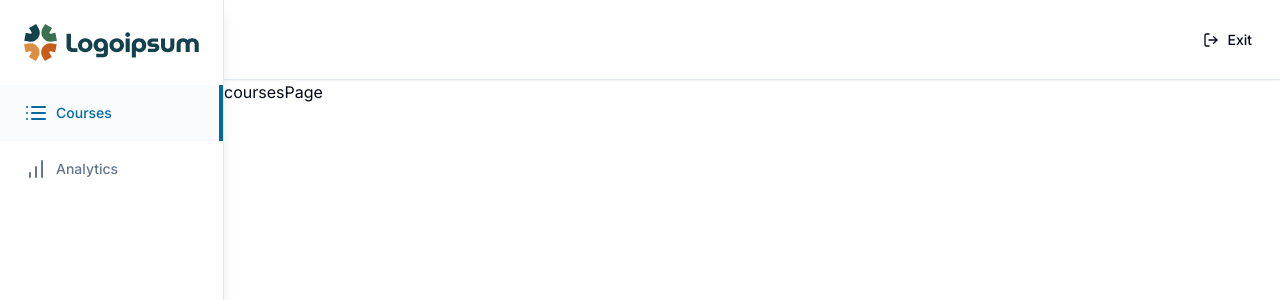
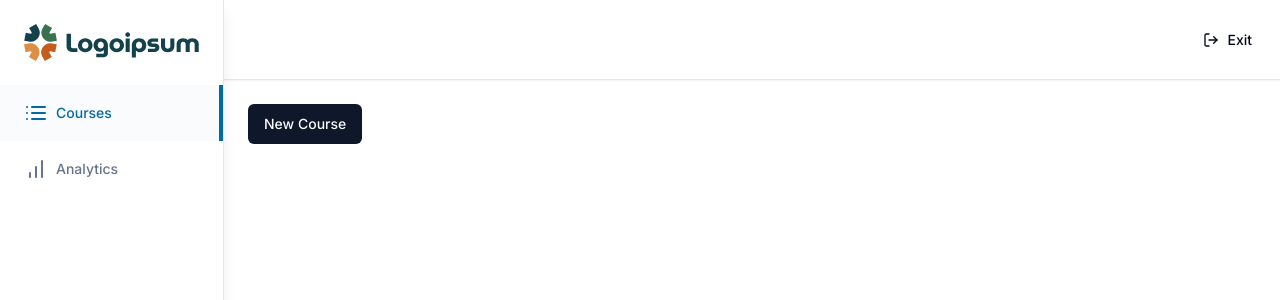
Before and after one commit to dirudeen/lms-app, a Next.js app: page /teacher/courses in a window 1280 px wide. Shown: the top 300 px of the page. Built offline with nearby package versions, Linux system fonts and the light colour scheme.

Commit message:
Add Link component from next link

```diff
--- a/src/app/(dashboard)/(routes)/teacher/courses/page.tsx
+++ b/src/app/(dashboard)/(routes)/teacher/courses/page.tsx
@@ -1,5 +1,12 @@
+import { Button } from "@/components/ui/button";
+import Link from "next/link";
+
 export default function CoursesPage() {
   return (
-    <div>coursesPage</div>
+    <div className="p-6">
+      <Button asChild>
+        <Link href="/teacher/create">New Course</Link>
+      </Button>
+    </div>
   )
 }
```
